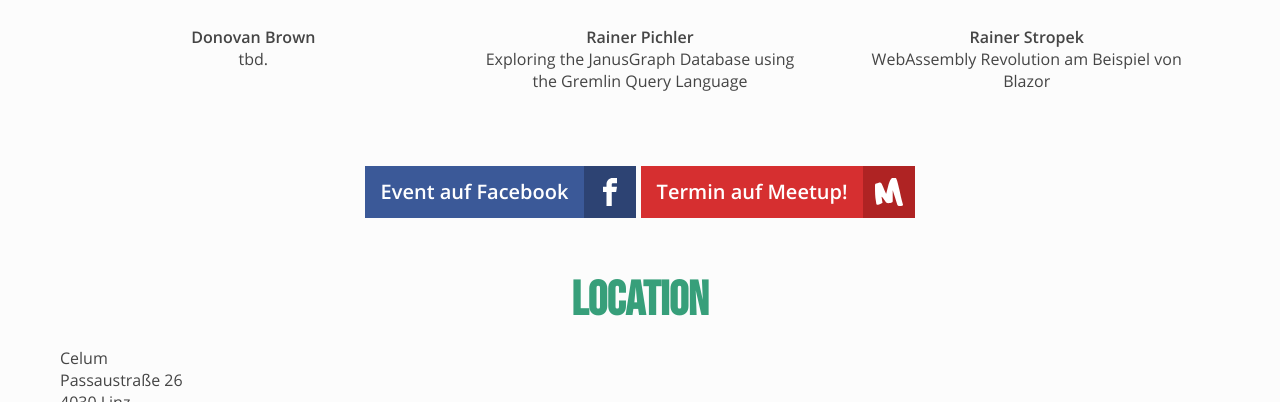
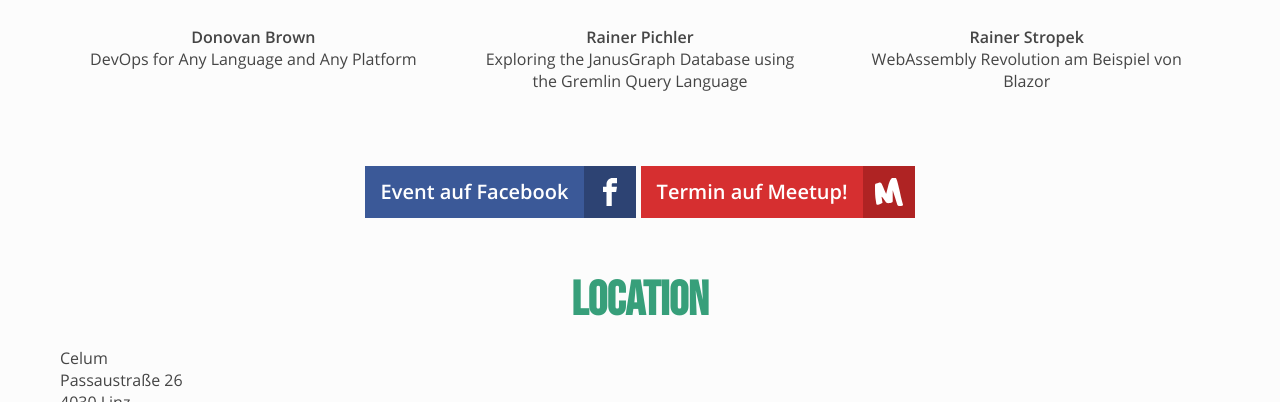
Before and after one commit to mericanAncer127/plauscherl, a Jekyll site: the page built from _plauscherl/56.html, in a window 1280 px wide and 900 px high, cut to the strip 498-900 px from the top of the window. Built offline with Jekyll 4.4.1, drawn with Linux system fonts in a browser that asks for light colours.

Commit message:
Fix TP56 talk title of Donovan Brown

```diff
--- a/_plauscherl/56.html
+++ b/_plauscherl/56.html
@@ -25,7 +25,7 @@
 speakers:
 -
   name: "Donovan Brown"
-  talk: "tbd."
+  talk: "DevOps for Any Language and Any Platform"
   img: "http://donovanbrown.com/Custom/Themes/Standard/src/img/logo.png"
 -
   name: "Rainer Pichler"
```
